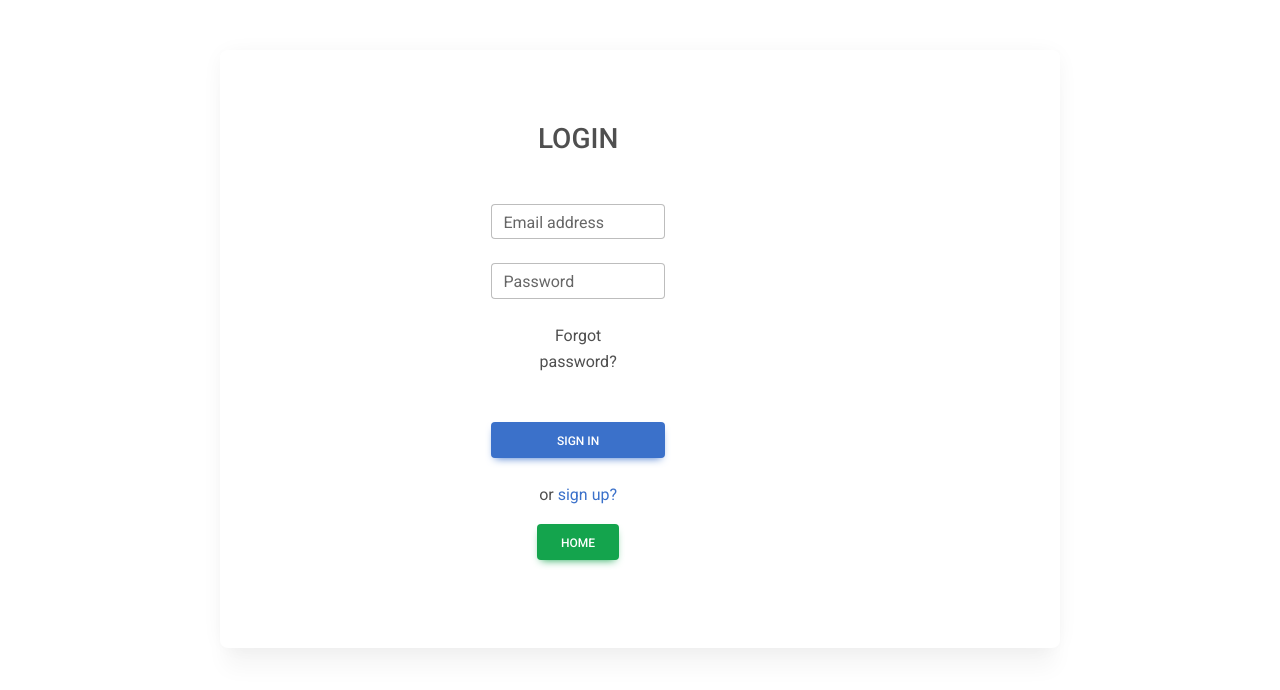
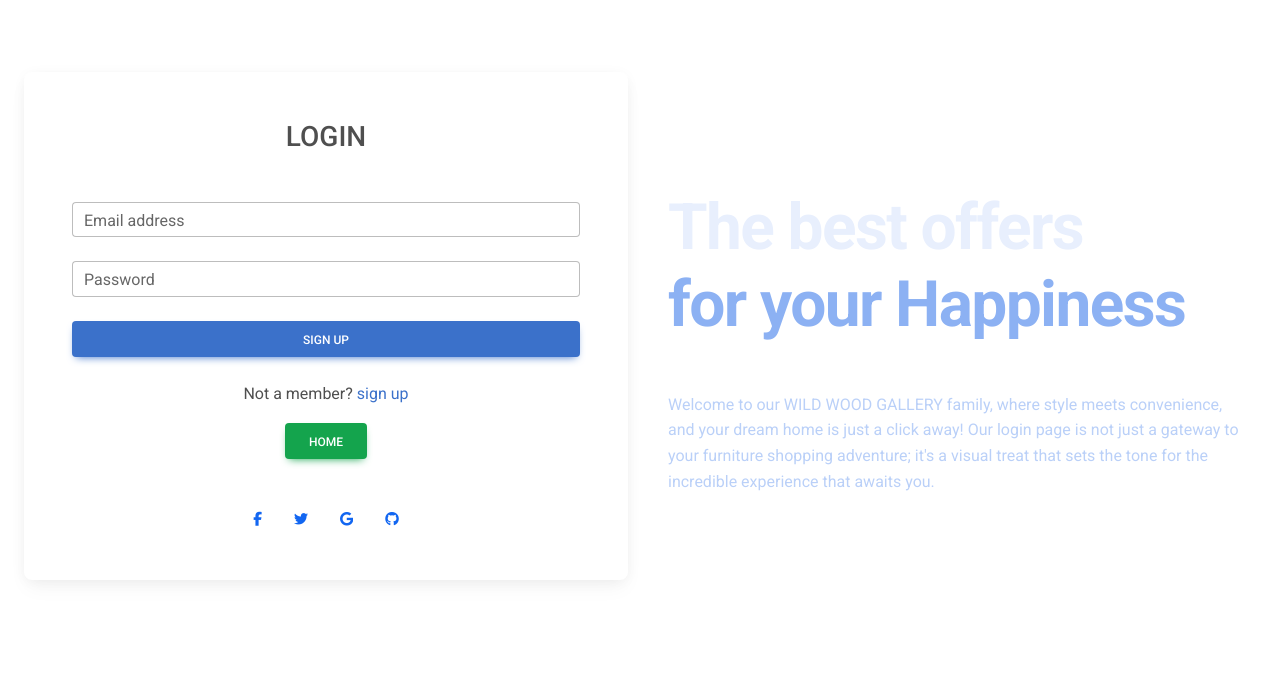
Before and after one commit to ArjunN10/E-Commerce_Furniture_Shope, a React (Create React App) app: page /login in a window 1280 px wide. Shown: the top 690 px of the page. Built offline with nearby package versions, Linux system fonts and the light colour scheme.

Commit message:
third commit

```diff
--- a/src/LoginSignup/Login.js
+++ b/src/LoginSignup/Login.js
@@ -7,14 +7,14 @@ import {
   MDBCol,
   MDBRow,
   MDBInput,
-  // MDBIcon,
+  MDBIcon,
 } from "mdb-react-ui-kit";
 import { Link, useNavigate } from "react-router-dom";
 import { Mycontext } from "../context/Context";
 
 function Login() {
   const navigate = useNavigate();
-  const { user, setusername,setLoggedIn} = useContext(Mycontext);
+  const { user, setusername, setLoggedIn } = useContext(Mycontext);
   const login = (e) => {
     e.preventDefault();
     const eml = e.target.email.value;
@@ -25,41 +25,44 @@ function Login() {
     // console.log(username);
     if (filteruser.length !== 0) {
       if (filteruser[0].password === password) {
-        setLoggedIn(prevvalue=>prevvalue=!prevvalue)
+        setLoggedIn((prevvalue) => (prevvalue = !prevvalue));
         navigate("/");
         setusername(filteruser[0].name);
-      }
-       else {
+      } else {
         alert("Invalid Details");
       }
-    }else if(eml=="admin@gmail.com" && password=="admin"){
-      navigate('/adminhome')
-
+    } else if (eml == "admin@gmail.com" && password == "admin") {
+      navigate("/adminhome");
     } else {
       alert("user not avilable");
     }
   };
 
+  return (
+    <div>
+      <MDBContainer
+        fluid
+        className="p-4 background-radial-gradient overflow-hidden"
+      >
+        <MDBRow>
+          <MDBCol md="6" className="position-relative">
+            <div
+              id="radius-shape-1"
+              className="position-absolute rounded-circle shadow-5-strong"
+            ></div>
+            <div
+              id="radius-shape-2"
+              className="position-absolute shadow-5-strong"
+            ></div>
 
-
-
-  return (
-    <div className="w-75 mx-auto ">
-      <MDBContainer fluid>
             <MDBCard
-          className="mx-5 mb-5 p-5 shadow-5 "
+              className="my-5 bg-glass"
               style={{
-            marginTop: "50px",
-            backdropFilter: "blur(30px)",
+                boxshadow:
+                  "rgba(136, 165, 191, 0.48) 6px 2px 16px 0px, rgba(255, 255, 255, 0.8) -6px -2px 16px 0px;",
               }}
             >
-          <MDBCardBody className="ms-auto me-auto text-center ">
-          <MDBRow>
-            <MDBCol
-              md="10"
-              lg="6"
-              className="order-2 order-lg-1 d-flex flex-column align-items-center"
-            >
+              <MDBCardBody className="p-5">
                 <h3 className="text-center mb-5">LOGIN</h3>
                 <form onSubmit={login} className="w-auto">
                   <MDBInput
@@ -67,7 +70,6 @@ function Login() {
                     label="Email address"
                     id="email"
                     type="email"
-
                     required
                   />
                   <MDBInput
@@ -77,24 +79,84 @@ function Login() {
                     type="password"
                     required
                   />
+                  <MDBBtn className="w-100 mb-4" size="md">
+                    sign up
+                  </MDBBtn>
 
-              <div className="  mx-5 mb-5">
-                <a>Forgot password?</a>
+                  <div className="text-center">
+                    <p>
+                      {" "}
+                      Not a member? <Link to={"/signup"}>sign up</Link>
+                    </p>
+                    <p className="mb-5">
+                      <Link to={"/"}>
+                        <MDBBtn className="btn-success">Home</MDBBtn>
+                      </Link>
+                    </p>
+
+                    <MDBBtn
+                      tag="a"
+                      color="none"
+                      className="mx-3"
+                      style={{ color: "#1266f1" }}
+                    >
+                      <MDBIcon fab icon="facebook-f" size="sm" />
+                    </MDBBtn>
+
+                    <MDBBtn
+                      tag="a"
+                      color="none"
+                      className="mx-3"
+                      style={{ color: "#1266f1" }}
+                    >
+                      <MDBIcon fab icon="twitter" size="sm" />
+                    </MDBBtn>
+
+                    <MDBBtn
+                      tag="a"
+                      color="none"
+                      className="mx-3"
+                      style={{ color: "#1266f1" }}
+                    >
+                      <MDBIcon fab icon="google" size="sm" />
+                    </MDBBtn>
+
+                    <MDBBtn
+                      tag="a"
+                      color="none"
+                      className="mx-3"
+                      style={{ color: "#1266f1" }}
+                    >
+                      <MDBIcon fab icon="github" size="sm" />
+                    </MDBBtn>
                   </div>
-              <MDBBtn className="mb-4 w-100">Sign in</MDBBtn>
-              <p>
-                or <Link to={"/signup"}>sign up?</Link>
+                </form>
+              </MDBCardBody>
+            </MDBCard>
+          </MDBCol>
+          <MDBCol
+            md="6"
+            className="text-center text-md-start d-flex flex-column justify-content-center"
+          >
+            <h1
+              className="my-5 display-3 fw-bold ls-tight px-3"
+              style={{ color: "hsl(218, 81%, 95%)" }}
+            >
+              The best offers <br />
+              <span style={{ color: "hsl(218, 81%, 75%)" }}>
+                for your Happiness
+              </span>
+            </h1>
+
+            <p className="px-3" style={{ color: "hsl(218, 81%, 85%)" }}>
+              Welcome to our WILD WOOD GALLERY family, where style meets
+              convenience, and your dream home is just a click away! Our login
+              page is not just a gateway to your furniture shopping adventure;
+              it's a visual treat that sets the tone for the incredible
+              experience that awaits you.
             </p>
-              <p>
-                 <Link to={"/"}>
-                  <MDBBtn
-                  className="btn-success">Home</MDBBtn></Link>
-              </p>
-             </form>
           </MDBCol>
         </MDBRow>
-          </MDBCardBody>
-        </MDBCard>
       </MDBContainer>
     </div>
   );
--- a/src/LoginSignup/Signup.js
+++ b/src/LoginSignup/Signup.js
@@ -13,6 +13,7 @@ import {
 import { Mycontext } from "../context/Context";
 import { useNavigate } from "react-router-dom";
 import { Link } from "react-router-dom";
+import Footer from "../components/Footer";
 
 function Signup() {
   const { user, setuser } = useContext(Mycontext);
@@ -52,8 +53,8 @@ function Signup() {
               lg="6"
               className="order-2 order-lg-1 d-flex flex-column align-items-center"
             >
-              <form onSubmit={register}>
-                <h3 classNAme="text-center h1 fw-bold mb-5 mx-1 mx-md-4 ">
+              <form className='mt-5'onSubmit={register}>
+                <h3 classNAme="text-center h1 fw-bold mb-5 mx-1 mx-md-4  ">
                   Sign up
                 </h3>
 
@@ -123,6 +124,9 @@ function Signup() {
           </MDBRow>
         </MDBCardBody>
       </MDBCard>
+      <div className='mt-3'>
+    <Footer/>
+     </div>
     </MDBContainer>
   );
 }
--- a/src/components/products/Catogery/Addcart.js
+++ b/src/components/products/Catogery/Addcart.js
@@ -11,8 +11,8 @@ import {
         MDBRow,
         MDBTypography,
       } from "mdb-react-ui-kit";
-    import { useNavigate } from "react-router-dom";
-    import { Mycontext } from "../../../context/Context";
+import { useNavigate } from "react-router-dom";
+import { Mycontext } from "../../../context/Context";
 import Counter from "../Counter";
 import Footer from "../../Footer";
 
--- a/src/components/products/Catogery/ProductCart.js
+++ b/src/components/products/Catogery/ProductCart.js
@@ -110,7 +110,7 @@ function ProductCart() {
             />
              <div className='mask' style={{ backgroundColor: 'rgba(0, 0, 0, 0.6)' }}>
              <div className='d-flex justify-content-center align-items-center h-100'>
-           <p className='text-white mb-0'>Can you see me?</p>
+           <h4 className='text-white mb-0'>Available Soon...</h4>
            </div>
           </div>
           <MDBCardBody>
@@ -122,12 +122,6 @@ function ProductCart() {
         </MDBCard>
       </MDBCol>
 
-
-
-
-
-
-
     </MDBRow>
   <MDBCol>
     <MDBCard className='d-flex m-auto w-100  mt-2 mb-0 '>
@@ -138,6 +132,7 @@ function ProductCart() {
         src={require("../images/cover8new.jpg")}
         alt='photos'
       />
+
       <MDBCarouselItem
         className='w-100 d-block'
         itemId={2}
@@ -152,6 +147,10 @@ function ProductCart() {
       />
     </MDBCarousel>
     <MDBCardImage
+     src='https://i.pinimg.com/originals/f9/ba/70/f9ba70456077b039b70d04ce8ec508ad.gif'
+     onClick={()=>navigate('/allproducts')}
+     className="card-img-top" alt="Photos" />
+    <MDBCardImage
      src={require("../images/4415159.jpg")}
      onClick={()=>navigate('/allproducts')}
      className="card-img-top" alt="Photos" />
```
Also changed, not shown: src/components/Footer.js (+0 -13 lines). Lines whose indentation alone changed are shown as unchanged.
